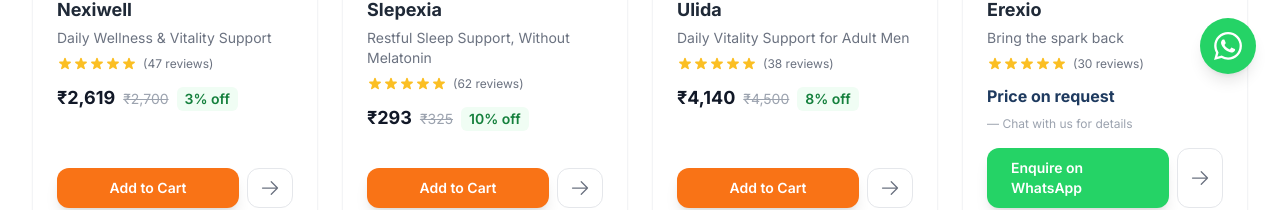
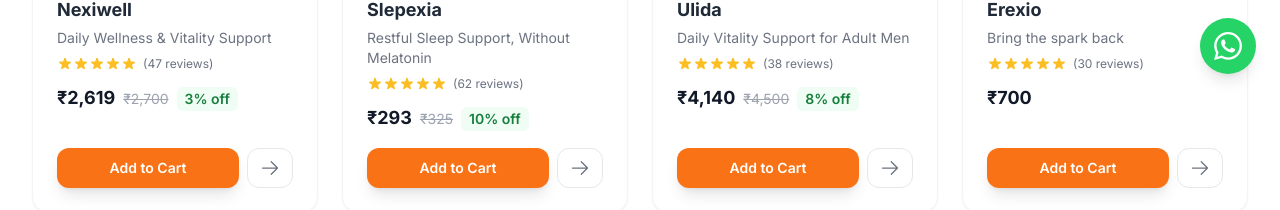
Before and after one commit to 9xtglobal-website/pharma-website, a Next.js app: page /products in a window 1280 px wide. Shown: the part 702-912 px from the top of the page. Built offline with nearby package versions, Linux system fonts and the light colour scheme.

Commit message:
Set Erexio MRP to ₹700

```diff
--- a/src/data/products.ts
+++ b/src/data/products.ts
@@ -176,16 +176,14 @@
       "Ulida vegetarian capsules with Tribulus terrestris, L-Arginine, Ginkgo biloba, Fenugreek & Zinc. Supports male vitality and healthy circulation. 60 capsules.",
   },
   {
-    // Data extracted from creative only. PRICE NOT SHOWN ON CREATIVE — set to 0 for now
-    // and the UI displays "Price on request — Chat with us". Update mrp/salePrice when provided.
     id: "erexio",
     slug: "erexio",
     name: "Erexio",
     tagline: "Bring the spark back",
     description:
       "A fast-acting topical gel designed to support stronger, longer-lasting performance when you need it. Easy to use and formulated for convenient application.",
-    mrp: 0,
-    salePrice: 0,
+    mrp: 700,
+    salePrice: 700,
     currency: "INR",
     unit: "15 gm",
     form: "gel",
```
